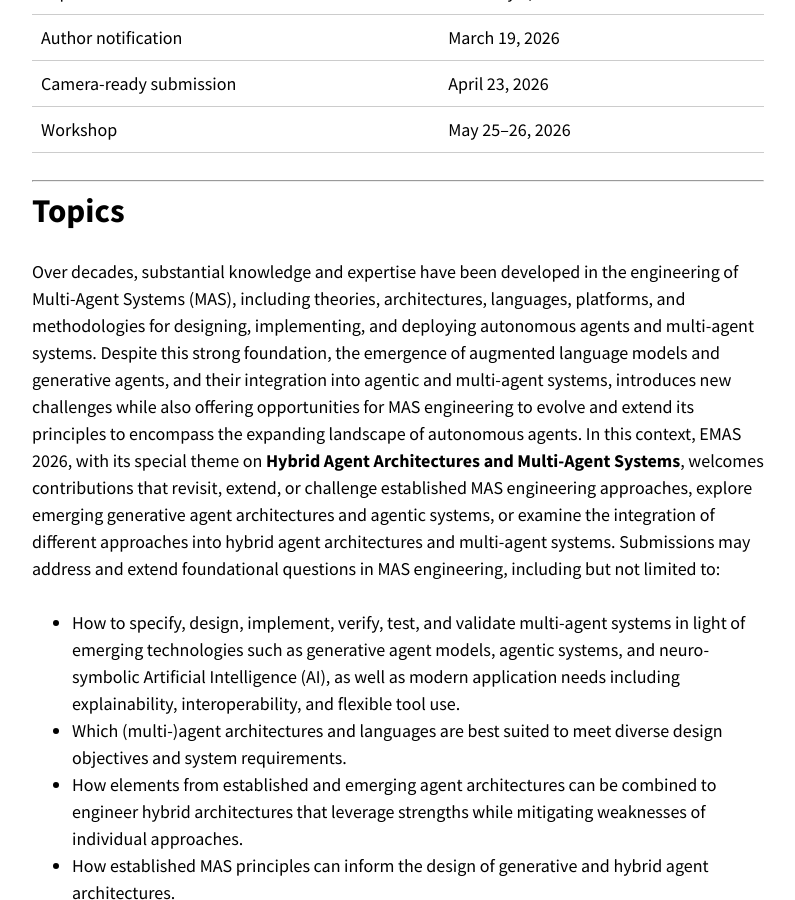
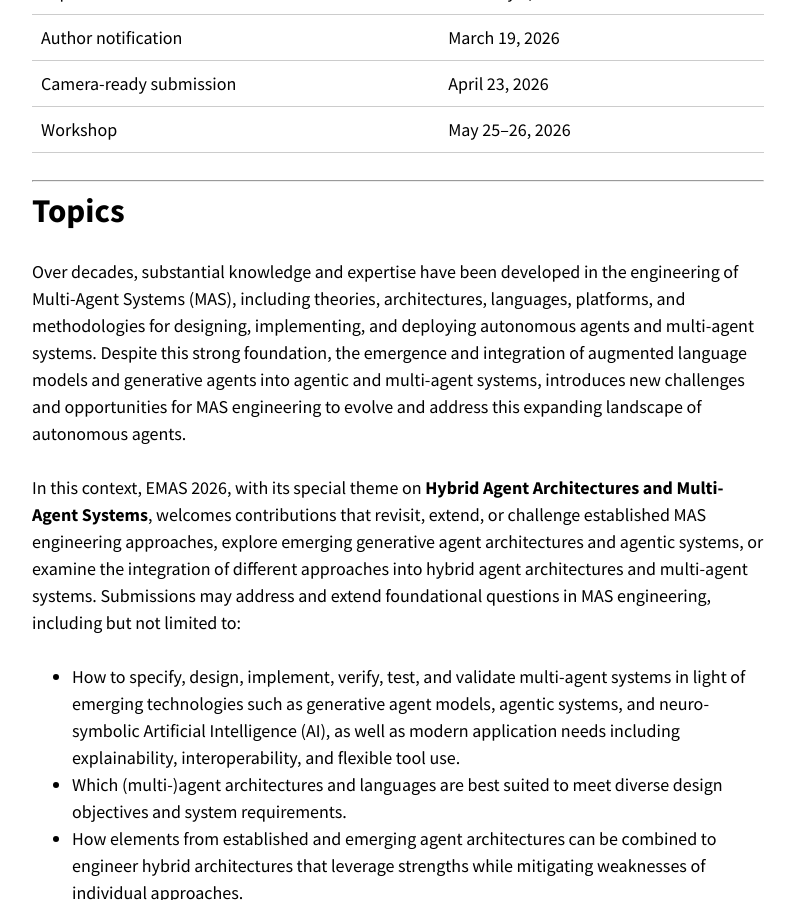
Before and after one commit to emas-workshop/2026, a Jekyll site: the page built from cfp.md, in a window 1280 px wide and 900 px high, scrolled down 361 px. Shown: the whole window, without its empty margins (242-1037 px from the left). Built offline with Jekyll 4.4.1, drawn with Linux system fonts in a browser that asks for light colours; nearby versions of some CDN libraries; our own code applies the rules of GitHub Pages for plain Markdown files.

Commit message:
Shorten CFP intro

```diff
--- a/cfp.md
+++ b/cfp.md
@@ -19,7 +19,9 @@ entries_layout: list
 
 # Topics
 
-Over decades, substantial knowledge and expertise have been developed in the engineering of Multi-Agent Systems (MAS), including theories, architectures, languages, platforms, and methodologies for designing, implementing, and deploying autonomous agents and multi-agent systems. Despite this strong foundation, the emergence of augmented language models and generative agents, and their integration into agentic and multi-agent systems, introduces new challenges while also offering opportunities for MAS engineering to evolve and extend its principles to encompass the expanding landscape of autonomous agents. In this context, EMAS 2026, with its special theme on **Hybrid Agent Architectures and Multi-Agent Systems**, welcomes contributions that revisit, extend, or challenge established MAS engineering approaches, explore emerging generative agent architectures and agentic systems, or examine the integration of different approaches into hybrid agent architectures and multi-agent systems. Submissions may address and extend foundational questions in MAS engineering, including but not limited to:
+Over decades, substantial knowledge and expertise have been developed in the engineering of Multi-Agent Systems (MAS), including theories, architectures, languages, platforms, and methodologies for designing, implementing, and deploying autonomous agents and multi-agent systems. Despite this strong foundation, the emergence and integration of augmented language models and generative agents into agentic and multi-agent systems, introduces new challenges and opportunities for MAS engineering to evolve and address this expanding landscape of autonomous agents.
+
+In this context, EMAS 2026, with its special theme on **Hybrid Agent Architectures and Multi-Agent Systems**, welcomes contributions that revisit, extend, or challenge established MAS engineering approaches, explore emerging generative agent architectures and agentic systems, or examine the integration of different approaches into hybrid agent architectures and multi-agent systems. Submissions may address and extend foundational questions in MAS engineering, including but not limited to:
 
 - How to specify, design, implement, verify, test, and validate multi-agent systems in light of emerging technologies such as generative agent models, agentic systems, and neuro-symbolic Artificial Intelligence (AI), as well as modern application needs including explainability, interoperability, and flexible tool use.
 - Which (multi-)agent architectures and languages are best suited to meet diverse design objectives and system requirements.
```
